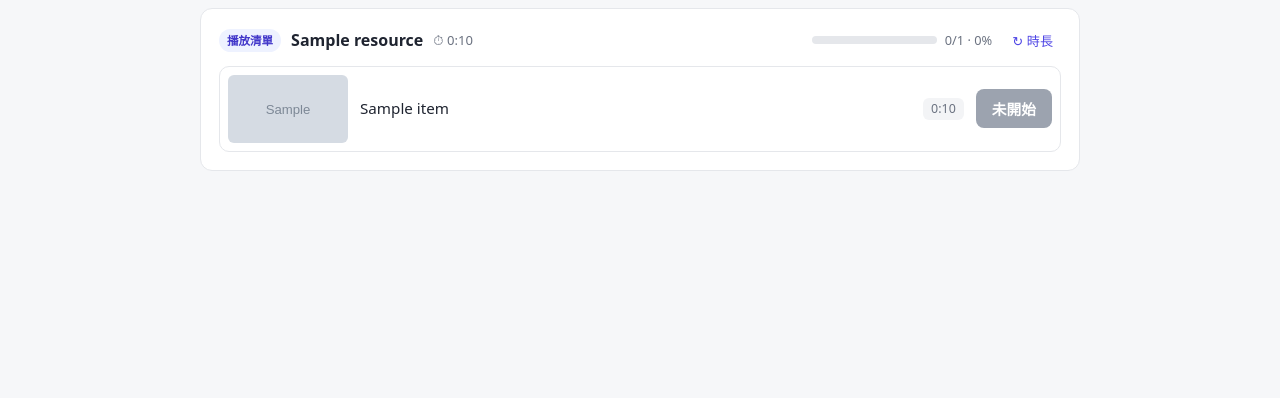
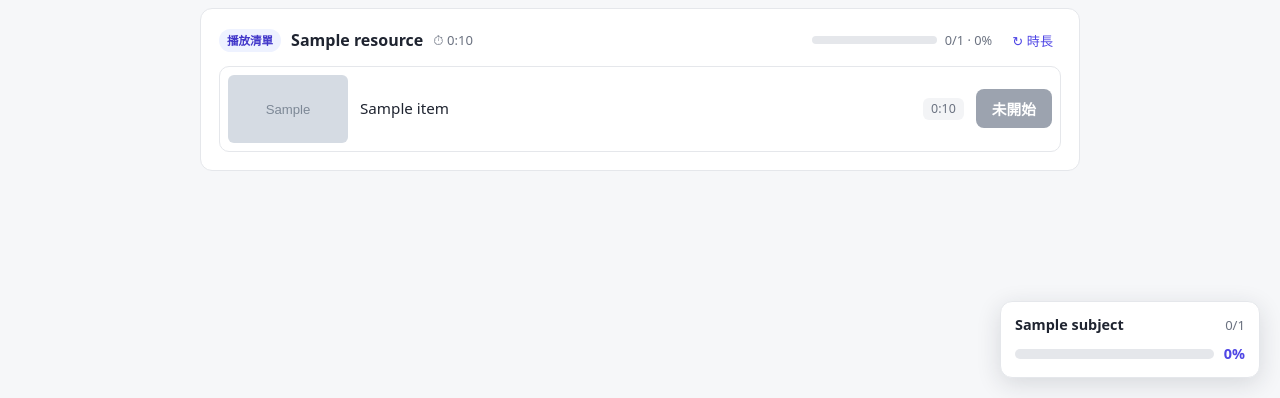
Before and after one commit to ccyyoyo/LearnHub, a FastAPI app: page /subjects/1 in a window 1280 px wide. Shown: the part 402-800 px from the top of the page. Run offline with FastAPI, Linux system fonts and the light colour scheme; tables that the repository leaves empty hold one stand-in row (values such as "Sample post"); grey boxes marked "Sample" are stand-in pictures.

Commit message:
feat: floating subject/overall progress widget
Always-visible bottom-right widget showing completion (x/y + %) for the
current subject, or overall progress on the landing page. Refreshes via
HTMX out-of-band swaps on item status cycle, resource changes, and import.

Co-Authored-By: Claude Opus 4.8 <noreply@anthropic.com>

```diff
--- a/app/routers/imports.py
+++ b/app/routers/imports.py
@@ -12,7 +12,7 @@ from sqlmodel import Session, select
 
 from ..db import get_session
 from ..models import Item, Resource, Subject
-from ..services import normalize_progress_mode
+from ..services import normalize_progress_mode, subject_progress
 from ..templating import templates
 from ..youtube import YouTubeClient, YouTubeError, parse_youtube_url
 
@@ -91,6 +91,8 @@ async def import_resource(
             "filter": "all",
             "edit": False,
             "progress_mode": normalize_progress_mode(progress),
+            "fp": subject_progress(subject),
+            "floating_progress_title": subject.name,
         },
     )
 
--- a/app/static/styles.css
+++ b/app/static/styles.css
@@ -219,6 +219,37 @@ button:disabled { opacity: .6; cursor: progress; }
 .status-badge.status-in_progress { background: var(--in-progress); }
 .status-badge.status-done { background: var(--done); }
 
+/* Floating overall/subject progress (bottom-right, always visible) */
+.floating-progress {
+  position: fixed;
+  right: 20px;
+  bottom: 20px;
+  width: 260px;
+  max-width: calc(100vw - 40px);
+  background: var(--panel);
+  border: 1px solid var(--line);
+  border-radius: var(--radius);
+  box-shadow: 0 6px 24px rgba(31, 36, 48, .14);
+  padding: 12px 14px;
+  z-index: 50;
+}
+.floating-progress.is-empty { display: none; }
+.fp-head {
+  display: flex; align-items: baseline; justify-content: space-between;
+  gap: 10px; margin-bottom: 8px;
+}
+.fp-title {
+  font-weight: 600; font-size: .9rem; min-width: 0;
+  overflow: hidden; text-overflow: ellipsis; white-space: nowrap;
+}
+.fp-count { color: var(--muted); font-size: .82rem; white-space: nowrap; }
+.fp-row { display: flex; align-items: center; gap: 10px; }
+.fp-bar { flex: 1; height: 10px; background: var(--line); border-radius: 999px; overflow: hidden; }
+.fp-bar span { display: block; height: 100%; width: 0; background: var(--brand); transition: width .3s ease; }
+.fp-percent { font-size: .9rem; font-weight: 700; color: var(--brand); white-space: nowrap; }
+.floating-progress.is-complete .fp-bar span { background: var(--done); }
+.floating-progress.is-complete .fp-percent { color: var(--done); }
+
 /* HTMX indicator */
 .htmx-indicator { opacity: 0; transition: opacity .2s; }
 .htmx-request .htmx-indicator,
--- a/app/templates/base.html
+++ b/app/templates/base.html
@@ -15,5 +15,6 @@
   <main class="container">
     {% block content %}{% endblock %}
   </main>
+  {% include "partials/floating_progress.html" %}
 </body>
 </html>
--- /dev/null
+++ b/app/templates/partials/floating_progress.html
@@ -0,0 +1,20 @@
+{# Floating bottom-right progress widget. Always renders the #floating-progress
+   element so out-of-band swaps always have a target; visually hidden when there
+   are no items to track. Set `floating_oob` truthy to emit hx-swap-oob. #}
+{% set _fp = fp if (fp is defined and fp) else None %}
+{% set _has = _fp and _fp.total > 0 %}
+<aside class="floating-progress{% if not _has %} is-empty{% endif %}{% if _has and _fp.percent == 100 %} is-complete{% endif %}"
+       id="floating-progress"
+       {% if floating_oob %}hx-swap-oob="true"{% endif %}
+       aria-label="學習進度">
+  {% if _has %}
+  <div class="fp-head">
+    <span class="fp-title" title="{{ floating_progress_title }}">{{ floating_progress_title }}</span>
+    <span class="fp-count">{{ _fp.done }}/{{ _fp.total }}</span>
+  </div>
+  <div class="fp-row">
+    <div class="fp-bar"><span style="width: {{ _fp.percent }}%"></span></div>
+    <span class="fp-percent">{{ _fp.percent }}%</span>
+  </div>
+  {% endif %}
+</aside>
--- a/app/templates/partials/import_result.html
+++ b/app/templates/partials/import_result.html
@@ -4,3 +4,4 @@
 <div id="resources-container" hx-swap-oob="true">
   {% include "partials/resources.html" %}
 </div>
+{% with floating_oob = true %}{% include "partials/floating_progress.html" %}{% endwith %}
--- a/app/templates/partials/item_row.html
+++ b/app/templates/partials/item_row.html
@@ -28,3 +28,6 @@
 {% if with_oob_progress %}
   {% include "partials/progress.html" %}
 {% endif %}
+{% if with_oob_floating %}
+  {% with floating_oob = true %}{% include "partials/floating_progress.html" %}{% endwith %}
+{% endif %}
--- a/app/templates/partials/resources.html
+++ b/app/templates/partials/resources.html
@@ -5,3 +5,6 @@
 {% else %}
   <p class="empty">這個主題還沒有資源。用上面的輸入框貼上 YouTube 網址開始匯入。</p>
 {% endif %}
+{% if emit_oob_floating %}
+  {% with floating_oob = true %}{% include "partials/floating_progress.html" %}{% endwith %}
+{% endif %}
--- a/app/templates/partials/subject_list.html
+++ b/app/templates/partials/subject_list.html
@@ -15,3 +15,6 @@
 {% else %}
 <p class="empty">還沒有主題,新增一個開始吧!</p>
 {% endif %}
+{% if emit_oob_floating %}
+  {% with floating_oob = true %}{% include "partials/floating_progress.html" %}{% endwith %}
+{% endif %}
```
Also changed, not shown: app/routers/items.py (+9 -4 lines), app/routers/subjects.py (+28 -24 lines), app/services.py (+13 -1 lines), tests/test_app.py (+48 -0 lines).
